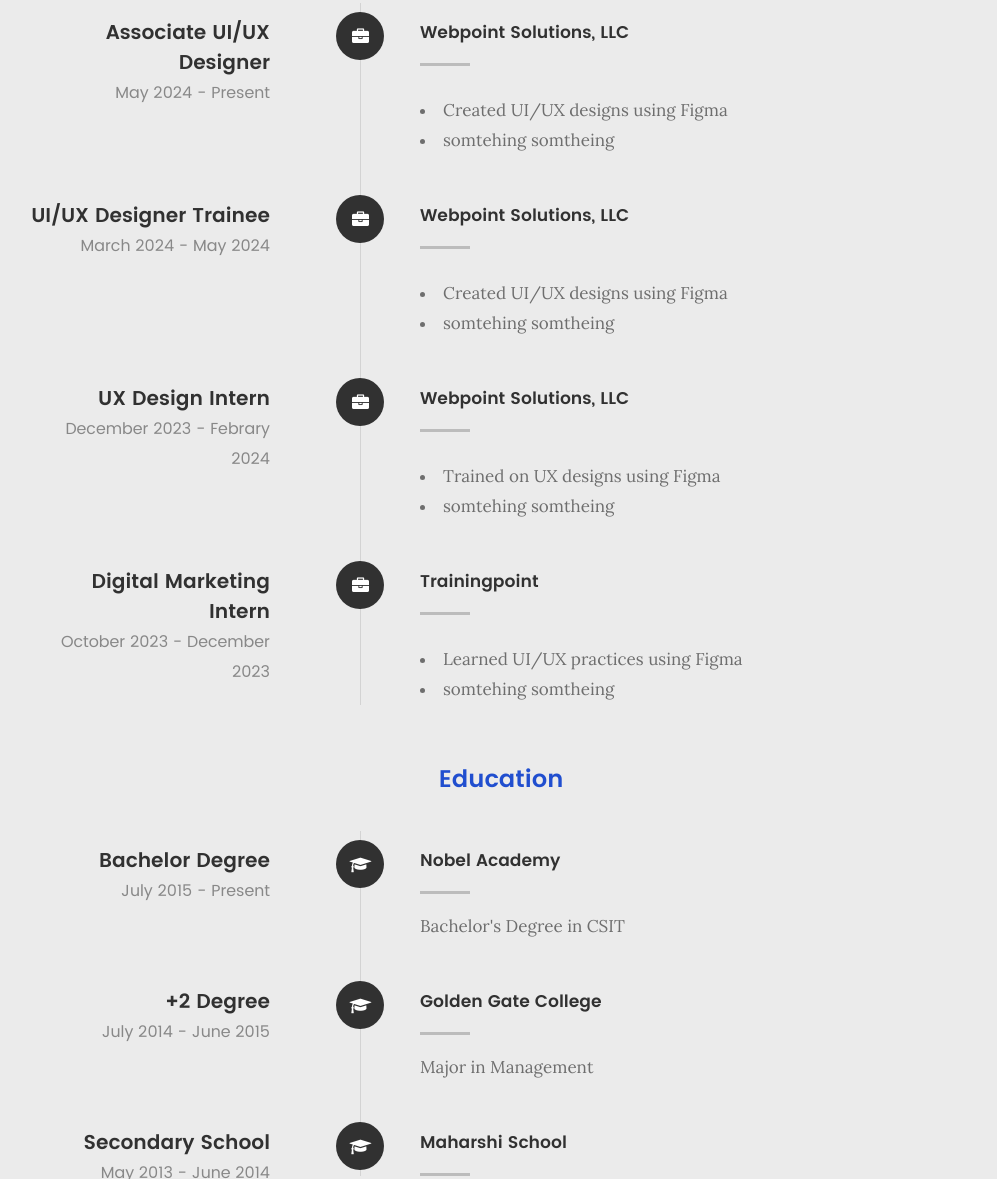
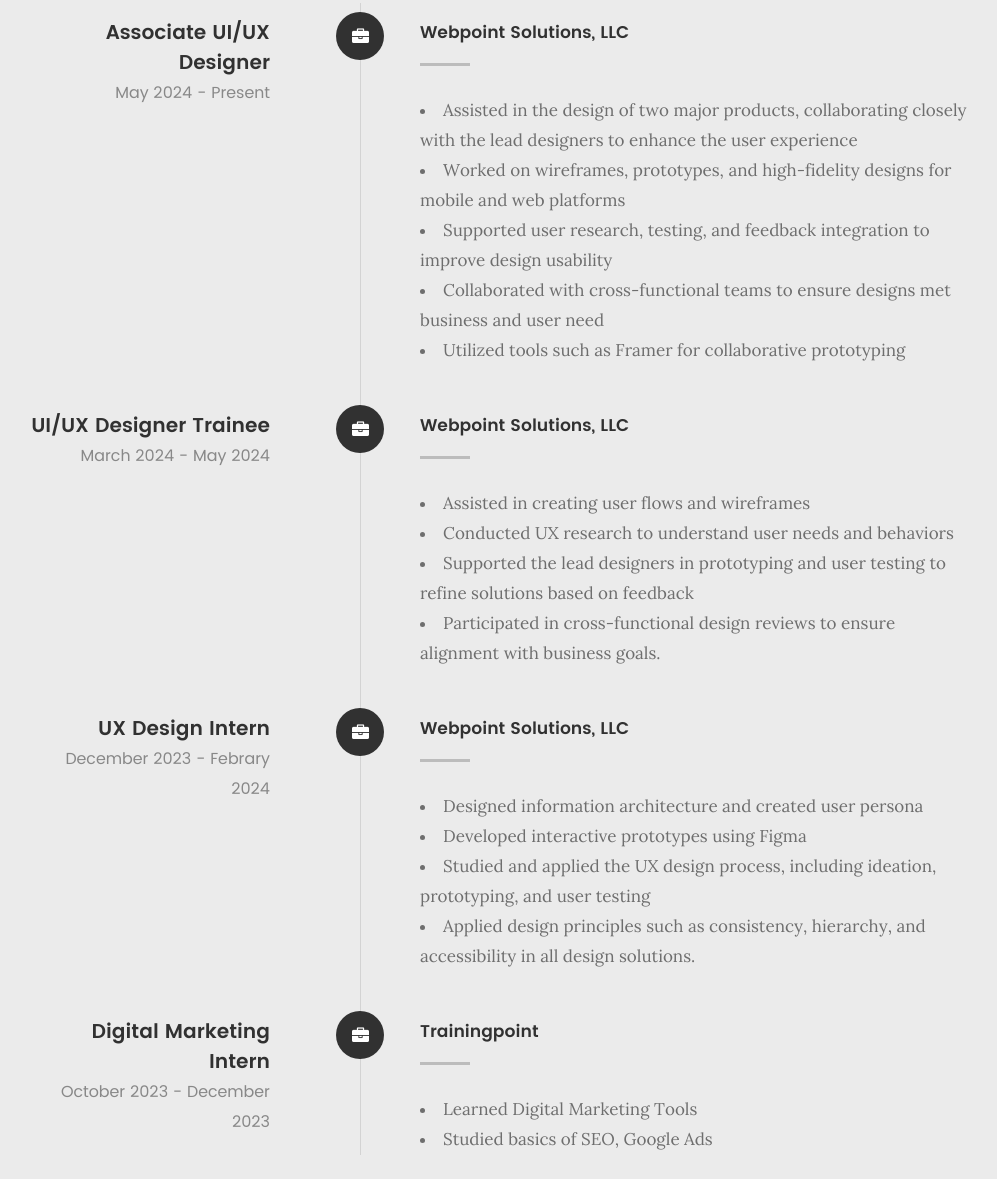
Before and after one commit to prajwol-github/abiskar, a plain HTML site: page index.html in a window 1280 px wide. Shown: the part 2432-3611 px from the top of the page, without its empty margins (139-1136 px from the left). Drawn offline with Linux system fonts and the light colour scheme; files whose address does not match are found by name.

Commit message:
experience updated

```diff
--- a/index.html
+++ b/index.html
@@ -233,8 +233,15 @@
 	   				<div class="timeline-content">
 	   					<h4>Webpoint Solutions, LLC</h4>
 						   <p> <ui>
-							<li>Created UI/UX designs using Figma</li>
-							<li>somtehing somtheing</li>
+							<li>Assisted in the design of two major products, collaborating closely with
+							the lead designers to enhance the user experience </li>
+							 <li>Worked on wireframes, prototypes, and high-fidelity designs for mobile
+							and web platforms </li>
+							 <li>Supported user research, testing, and feedback integration to improve
+							design usability</li>
+							 <li>Collaborated with cross-functional teams to ensure designs met
+							business and user need</li>
+							 <li>Utilized tools such as Framer for collaborative prototyping</li>
 						</p>
 					</div>
 
@@ -254,8 +261,12 @@
 					<div class="timeline-content">
 						<h4>Webpoint Solutions, LLC</h4>
 						<p> <ui>
-						 <li>Created UI/UX designs using Figma</li>
-						 <li>somtehing somtheing</li>
+						 <li>Assisted in creating user flows and wireframes</li>
+							<li>Conducted UX research to understand user needs and behaviors</li>
+							<li>Supported the lead designers in prototyping and user testing to refine
+						   solutions based on feedback </li>
+							<li>Participated in cross-functional design reviews to ensure alignment with
+						   business goals.</li>
 					 </p>
 				 </div>
 
@@ -275,8 +286,12 @@
 					<div class="timeline-content">
 						<h4>Webpoint Solutions, LLC</h4>
 						<p> <ui>
-						 <li>Trained on UX designs using Figma</li>
-						 <li>somtehing somtheing</li>
+						 <li>Designed information architecture and created user persona</li>
+						<li>Developed interactive prototypes using Figma</li>
+						<li>Studied and applied the UX design process, including ideation,
+						   prototyping, and user testing </li>
+						<li>Applied design principles such as consistency, hierarchy, and
+						   accessibility in all design solutions.</li>
 					 </p>
 				 </div>
 
@@ -296,8 +311,8 @@
 	   				<div class="timeline-content">
 	   					<h4>Trainingpoint</h4>
 	   					<p> <ui>
-							<li>Learned UI/UX practices using Figma</li>
-							<li>somtehing somtheing</li> </p>
+							<li>Learned Digital Marketing Tools</li>
+							<li>Studied basics of SEO, Google Ads</li> </p>
 	   				</div>
 
 	   			</div> <!-- /timeline-block -->
```
